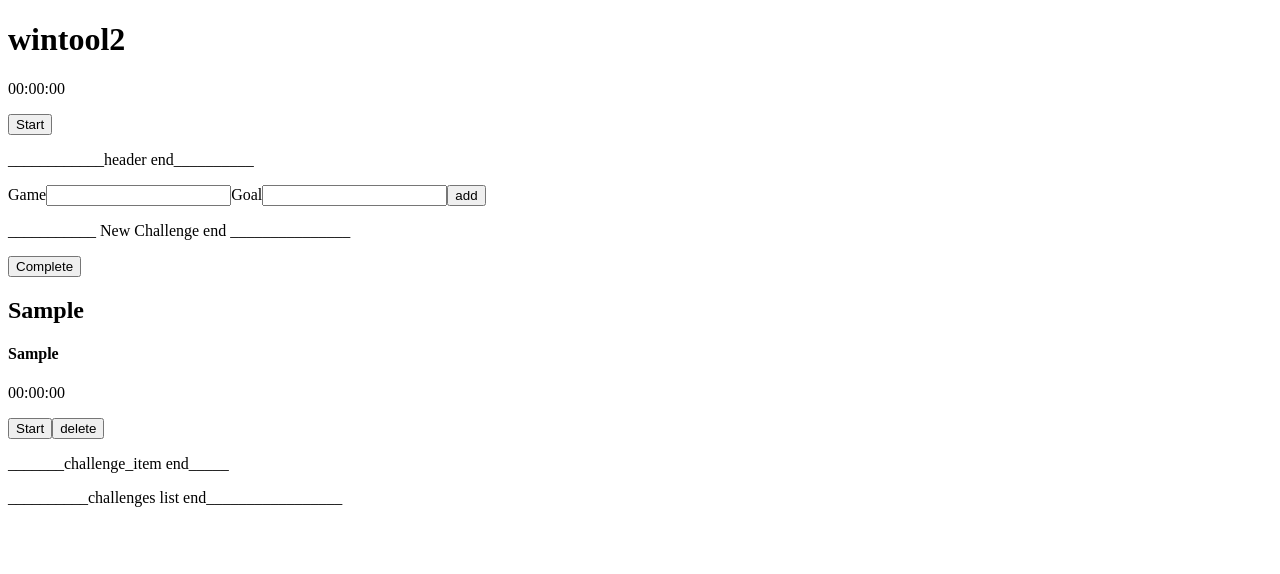
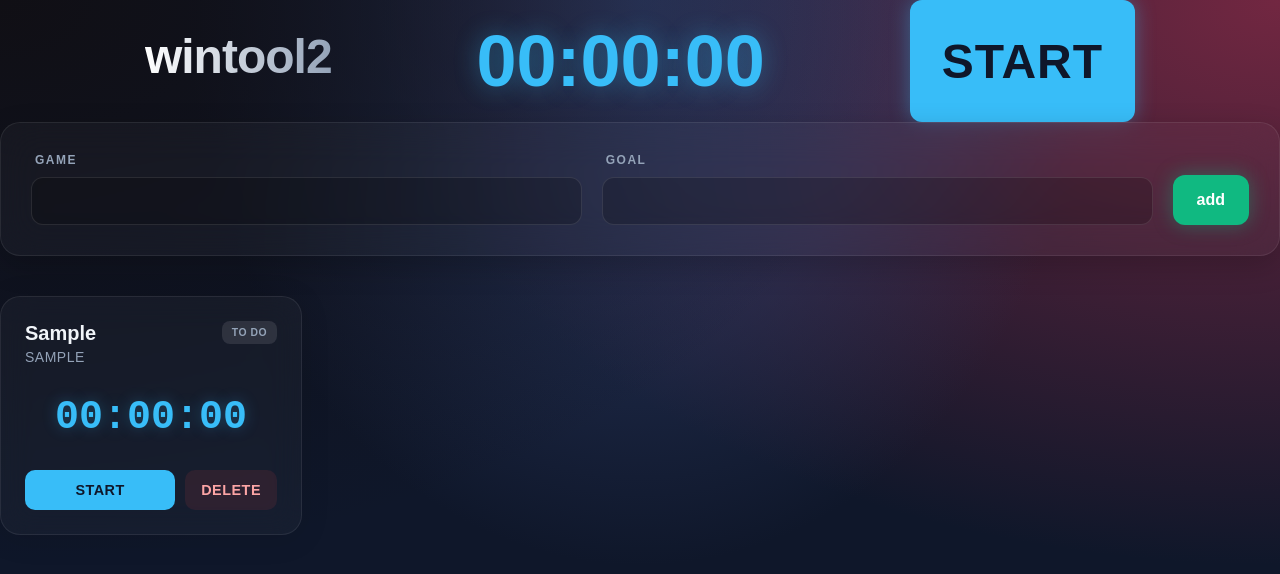
Before and after one commit to christried/wintool2, an Angular app in the folder app/: page / in a window 1280 px wide. Both pictures are taken after typing "Sample", "Sample" into the empty fields and a click on the button "add". Shown: the top 574 px of the page. Built offline with nearby package versions, Linux system fonts and the light colour scheme.

Commit message:
feat: enhance UI with new styles and layout adjustments for challenges and header components

```diff
--- a/app/src/app/app.css
+++ b/app/src/app/app.css
@@ -0,0 +1,14 @@
+.backdrop-dark {
+  /* Dark base */
+  background-color: #0f172a;
+
+  /* Two colorful gradient orbs to show off the blur */
+  background-image: radial-gradient(at 0% 0%, hsla(253, 16%, 7%, 1) 0, transparent 50%),
+    radial-gradient(at 50% 0%, hsla(225, 39%, 30%, 1) 0, transparent 50%),
+    radial-gradient(at 100% 0%, hsla(339, 49%, 30%, 1) 0, transparent 50%);
+
+  min-height: 100vh;
+  width: 100%;
+  color: white; /* Ensure text is readable */
+  font-family: sans-serif;
+}
--- a/app/src/app/app.html
+++ b/app/src/app/app.html
@@ -1,4 +1,5 @@
-<app-header />
-<app-challenges />
-
+<div class="backdrop-dark">
+  <app-header />
+  <app-challenges />
+</div>
 <router-outlet />
--- a/app/src/app/challenges/challenges-list/challenge-item/challenge-item.css
+++ b/app/src/app/challenges/challenges-list/challenge-item/challenge-item.css
@@ -1,3 +1,155 @@
-.done {
+:host {
+  display: block;
+}
+
+.glass-card {
+  background: rgba(255, 255, 255, 0.03);
+  backdrop-filter: blur(16px);
+  -webkit-backdrop-filter: blur(16px);
+  border: 1px solid rgba(255, 255, 255, 0.08);
+  box-shadow: 0 4px 30px rgba(0, 0, 0, 0.1);
+  padding: 24px;
+  border-radius: 20px;
+  color: white;
+  display: flex;
+  flex-direction: column;
+  gap: 20px;
+  transition: transform 0.2s, background 0.2s;
+  height: 100%;
+  box-sizing: border-box;
+}
+
+.glass-card:hover {
+  transform: translateY(-4px);
+  background: rgba(255, 255, 255, 0.06);
+  border-color: rgba(255, 255, 255, 0.15);
+}
+
+/* Top Section: Info + Status */
+.card-top {
+  display: flex;
+  justify-content: space-between;
+  align-items: flex-start;
+  gap: 10px;
+}
+
+.challenge-info {
+  flex: 1;
+}
+
+.game-title {
+  margin: 0;
+  font-size: 1.25rem;
+  font-weight: 700;
+  color: #f1f5f9;
+  line-height: 1.2;
+}
+
+.game-goal {
+  margin: 4px 0 0 0;
+  font-size: 0.875rem;
+  color: #94a3b8;
+  font-weight: 500;
+  text-transform: uppercase;
+  letter-spacing: 0.5px;
+}
+
+/* Done State */
+.challenge-info.done .game-title,
+.challenge-info.done .game-goal {
   text-decoration: line-through;
+  opacity: 0.5;
 }
+
+/* Status Badge */
+.status-badge {
+  background: rgba(255, 255, 255, 0.1);
+  border: none;
+  color: #94a3b8;
+  font-size: 0.65rem;
+  font-weight: 800;
+  text-transform: uppercase;
+  padding: 6px 10px;
+  border-radius: 8px;
+  cursor: pointer;
+  transition: all 0.2s;
+  letter-spacing: 0.5px;
+}
+
+.status-badge:hover {
+  background: rgba(255, 255, 255, 0.2);
+  color: white;
+}
+
+.status-badge.completed {
+  background: rgba(16, 185, 129, 0.2);
+  color: #34d399;
+}
+
+.status-badge.completed:hover {
+  background: rgba(16, 185, 129, 0.3);
+}
+
+/* Timer Display */
+.timer-display {
+  font-family: 'Courier New', Courier, monospace; /* Monospaced for timer */
+  font-size: 2.5rem;
+  font-weight: 700;
+  text-align: center;
+  color: #38bdf8;
+  text-shadow: 0 0 15px rgba(56, 189, 248, 0.3);
+  margin: 10px 0;
+  font-variant-numeric: tabular-nums;
+}
+
+/* Actions */
+.card-actions {
+  display: flex;
+  gap: 10px;
+  margin-top: auto; /* Push to bottom if height is fixed */
+}
+
+.btn {
+  border: none;
+  padding: 12px;
+  border-radius: 10px;
+  font-weight: 700;
+  font-size: 0.9rem;
+  cursor: pointer;
+  transition: all 0.2s;
+  flex: 1;
+  text-transform: uppercase;
+  letter-spacing: 0.5px;
+}
+
+.btn-primary {
+  background-color: #38bdf8;
+  color: #0f172a;
+}
+
+.btn-primary:hover {
+  background-color: #7dd3fc;
+  box-shadow: 0 0 15px rgba(56, 189, 248, 0.4);
+}
+
+.btn-primary.running {
+  background-color: #fbbf24; /* Amber for pause/stop */
+  color: #451a03;
+  box-shadow: 0 0 15px rgba(251, 191, 36, 0.4);
+}
+
+.btn-primary.running:hover {
+  background-color: #fcd34d;
+}
+
+.btn-danger {
+  background-color: rgba(239, 68, 68, 0.1);
+  color: #fca5a5;
+  flex: 0 0 auto; /* Don't grow */
+  padding: 12px 16px;
+}
+
+.btn-danger:hover {
+  background-color: rgba(239, 68, 68, 0.25);
+  color: #fecaca;
+}
--- a/app/src/app/challenges/challenges-list/challenge-item/challenge-item.html
+++ b/app/src/app/challenges/challenges-list/challenge-item/challenge-item.html
@@ -1,19 +1,31 @@
-<button (click)="onToggleComplete()">
-  {{ challengesService.isChallengeComplete(challengeItem().id) ? 'Uncomplete' : 'Complete' }}
-</button>
-<div
-  class="challenge-text"
-  [class]="{
-    open: !challengesService.isChallengeComplete(challengeItem().id),
-    done: challengesService.isChallengeComplete(challengeItem().id)
-  }"
->
-  <h2>{{ challengeItem().game }}</h2>
-  <h4>{{ challengeItem().goal }}</h4>
+<div class="glass-card">
+  <div class="card-top">
+    <div
+      class="challenge-info"
+      [class.done]="challengesService.isChallengeComplete(challengeItem().id)"
+    >
+      <h2 class="game-title">{{ challengeItem().game }}</h2>
+      <p class="game-goal">{{ challengeItem().goal }}</p>
+    </div>
+    <button
+      class="status-badge"
+      [class.completed]="challengesService.isChallengeComplete(challengeItem().id)"
+      (click)="onToggleComplete()"
+    >
+      {{ challengesService.isChallengeComplete(challengeItem().id) ? 'COMPLETE' : 'TO DO' }}
+    </button>
+  </div>
+
+  <div class="timer-display">
+    {{ { hh: timer.hh, mm: timer.mm, ss: timer.ss } | time }}
+  </div>
+
+  <div class="card-actions">
+    <button class="btn btn-primary" (click)="onToggleTimer()" [class.running]="timer.isRunning()">
+      {{ isTimerRunning() }}
+    </button>
+    <button class="btn btn-danger" (click)="challengesService.deleteGame(challengeItem().id)">
+      Delete
+    </button>
+  </div>
 </div>
-
-<p>{{ { hh: timer.hh, mm: timer.mm, ss: timer.ss } | time }}</p>
-<button (click)="onToggleTimer()">{{ isTimerRunning() }}</button>
-
-<button (click)="challengesService.deleteGame(challengeItem().id)">delete</button>
-<p>_______challenge_item end_____</p>
--- a/app/src/app/challenges/challenges-list/challenges-list.css
+++ b/app/src/app/challenges/challenges-list/challenges-list.css
@@ -0,0 +1,12 @@
+:host {
+  display: block;
+  width: 100%;
+  margin-top: 40px;
+}
+
+/* Grid Layout for the list */
+:host {
+  display: grid;
+  grid-template-columns: repeat(auto-fill, minmax(300px, 1fr));
+  gap: 24px;
+}
--- a/app/src/app/challenges/challenges-list/challenges-list.html
+++ b/app/src/app/challenges/challenges-list/challenges-list.html
@@ -2,5 +2,3 @@
 <app-challenge-item [challengeItem]="challenge" />
 
 }
-
-<p>__________challenges list end_________________</p>
--- a/app/src/app/challenges/new-challenge/new-challenge.css
+++ b/app/src/app/challenges/new-challenge/new-challenge.css
@@ -0,0 +1,96 @@
+:host {
+  display: block;
+}
+
+.new-challenge {
+  background: rgba(255, 255, 255, 0.03);
+  backdrop-filter: blur(20px);
+  -webkit-backdrop-filter: blur(20px);
+  border: 1px solid rgba(255, 255, 255, 0.08);
+  box-shadow: 0 10px 30px rgba(0, 0, 0, 0.2);
+  border-radius: 20px;
+
+  padding: 30px;
+}
+
+.new-challenge form {
+  display: flex;
+  flex-direction: row;
+  align-items: flex-end;
+  gap: 20px;
+}
+
+/* Container for label + input pair */
+.input-group {
+  display: flex;
+  flex-direction: column;
+  flex-grow: 1; /* Allow inputs to fill space */
+}
+
+/* Styling the labels */
+.input-label {
+  color: #94a3b8;
+  font-size: 0.75rem;
+  text-transform: uppercase;
+  letter-spacing: 1.5px;
+  font-weight: 600;
+  margin-bottom: 10px;
+  margin-left: 4px;
+}
+
+/* Styling the inputs */
+.glass-input {
+  background: rgba(0, 0, 0, 0.2); /* Darker, transparent bg */
+  border: 1px solid rgba(255, 255, 255, 0.1);
+  border-radius: 12px;
+  padding: 14px 18px;
+  font-size: 1rem;
+  color: white;
+  outline: none;
+  transition: all 0.2s;
+}
+
+.glass-input:focus {
+  border-color: #38bdf8; /* Blue border on focus */
+  box-shadow: 0 0 15px rgba(56, 189, 248, 0.2);
+  background: rgba(0, 0, 0, 0.3);
+}
+
+/* Placeholder text color */
+.glass-input::placeholder {
+  color: rgba(255, 255, 255, 0.3);
+}
+
+/* The "Add" Button */
+.add-btn {
+  /* A different color: Emerald Green for "Add" action */
+  background-color: #10b981;
+  color: white;
+  border: none;
+  padding: 14px 24px;
+  border-radius: 12px;
+  font-size: 1rem;
+  font-weight: 700;
+  cursor: pointer;
+  /* Green glow */
+  box-shadow: 0 0 20px rgba(16, 185, 129, 0.4);
+  transition: all 0.2s;
+  height: 50px; /* Fixed height to match inputs */
+}
+
+.add-btn:hover {
+  background-color: #34d399;
+  box-shadow: 0 0 30px rgba(16, 185, 129, 0.6);
+  transform: translateY(-2px);
+}
+
+/* Responsive adjustment for smaller screens */
+@media (max-width: 600px) {
+  .new-challenge form {
+    flex-direction: column; /* Stack vertically on mobile */
+    align-items: stretch;
+  }
+  .add-btn {
+    margin-top: 10px;
+  }
+}
--- a/app/src/app/challenges/new-challenge/new-challenge.html
+++ b/app/src/app/challenges/new-challenge/new-challenge.html
@@ -1,8 +1,13 @@
-<form (ngSubmit)="onAddGame()" #form>
-  <label for="game">Game</label>
-  <input id="game" name="asdasdasdasdasd" [(ngModel)]="game" />
-  <label for="goal">Goal</label>
-  <input id="goal" name="asdasdas" [(ngModel)]="goal" />
-  <button>add</button>
-</form>
-<p>___________ New Challenge end _______________</p>
+<div class="new-challenge">
+  <form (ngSubmit)="onAddGame()" #form>
+    <span class="input-group">
+      <label class="input-label" for="game">Game</label>
+      <input class="glass-input" id="game" name="asdasdasdasdasd" [(ngModel)]="game" />
+    </span>
+    <span class="input-group">
+      <label class="input-label" for="goal">Goal</label>
+      <input class="glass-input" id="goal" name="asdasdas" [(ngModel)]="goal" />
+    </span>
+    <button class="add-btn">add</button>
+  </form>
+</div>
--- a/app/src/app/header/header.css
+++ b/app/src/app/header/header.css
@@ -0,0 +1,62 @@
+.header {
+  display: flex;
+  justify-content: space-evenly;
+  align-items: stretch;
+}
+
+.hero-title {
+  font-size: 3rem;
+  font-weight: 800;
+  margin: 0 0 10px 0;
+  letter-spacing: -1px;
+
+  background: linear-gradient(to right, #ffffff, #94a3b8);
+  background-clip: border-box;
+  -webkit-background-clip: text;
+  -webkit-text-fill-color: transparent;
+
+  align-self: center;
+}
+
+.timer {
+  font-variant-numeric: tabular-nums;
+
+  font-size: 4.5rem;
+  font-weight: 600;
+
+  color: #38bdf8;
+  text-shadow: 0 0 25px rgba(56, 189, 248, 0.4);
+
+  margin: 20px 0;
+}
+
+.btn {
+  background-color: #38bdf8;
+  color: #0f172a;
+
+  border: none;
+  padding: 14px 32px;
+  border-radius: 12px;
+  font-size: 3rem;
+  font-weight: 800;
+  text-transform: uppercase;
+  letter-spacing: 1px;
+  cursor: pointer;
+
+  box-shadow: 0 0 20px rgba(56, 189, 248, 0.4);
+
+  transition: all 0.3s ease;
+}
+
+.btn:hover {
+  /* Make it brighter and glow harder on hover */
+  background-color: #7dd3fc;
+  box-shadow: 0 0 30px rgba(56, 189, 248, 0.6);
+  transform: translateY(-2px);
+}
+
+.btn:active {
+  /* distinct "press" feeling */
+  transform: translateY(1px);
+  box-shadow: 0 0 10px rgba(56, 189, 248, 0.3);
+}
--- a/app/src/app/header/header.html
+++ b/app/src/app/header/header.html
@@ -1,4 +1,7 @@
-<h1>wintool2</h1>
-<p>{{ { hh: timer.hh, mm: timer.mm, ss: timer.ss } | time }}</p>
-<button (click)="onToggleTimer()">{{ isTimerRunning() }}</button>
-<p>____________header end__________</p>
+<div class="header">
+  <h1 class="hero-title">wintool2</h1>
+
+  <p class="timer">{{ { hh: timer.hh, mm: timer.mm, ss: timer.ss } | time }}</p>
+
+  <button class="btn" (click)="onToggleTimer()">{{ isTimerRunning() }}</button>
+</div>
--- a/app/src/index.html
+++ b/app/src/index.html
@@ -1,11 +1,11 @@
-<!doctype html>
+<!DOCTYPE html>
 <html lang="en">
   <head>
-  <meta charset="utf-8">
+    <meta charset="utf-8" />
     <title>App</title>
-  <base href="/">
-  <meta name="viewport" content="width=device-width, initial-scale=1">
-  <link rel="icon" type="image/x-icon" href="favicon.ico">
+    <base href="/" />
+    <meta name="viewport" content="width=device-width, initial-scale=1" />
+    <link rel="icon" type="image/x-icon" href="favicon.ico" />
   </head>
   <body>
     <app-root></app-root>
--- a/app/src/styles.css
+++ b/app/src/styles.css
@@ -1 +1,8 @@
 /* You can add global styles to this file, and also import other style files */
+body,
+html {
+  margin: 0;
+  padding: 0;
+  width: 100%;
+  height: 100%;
+}
```
Lines whose indentation alone changed are shown as unchanged.
